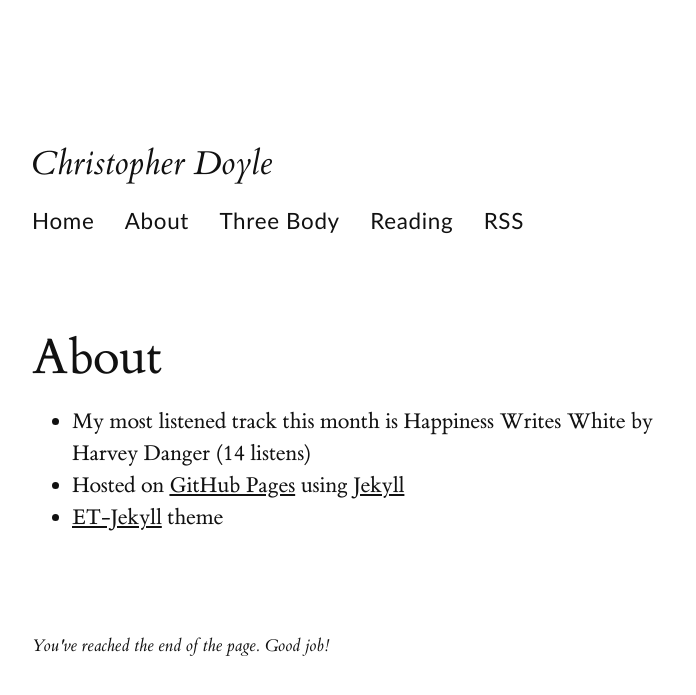
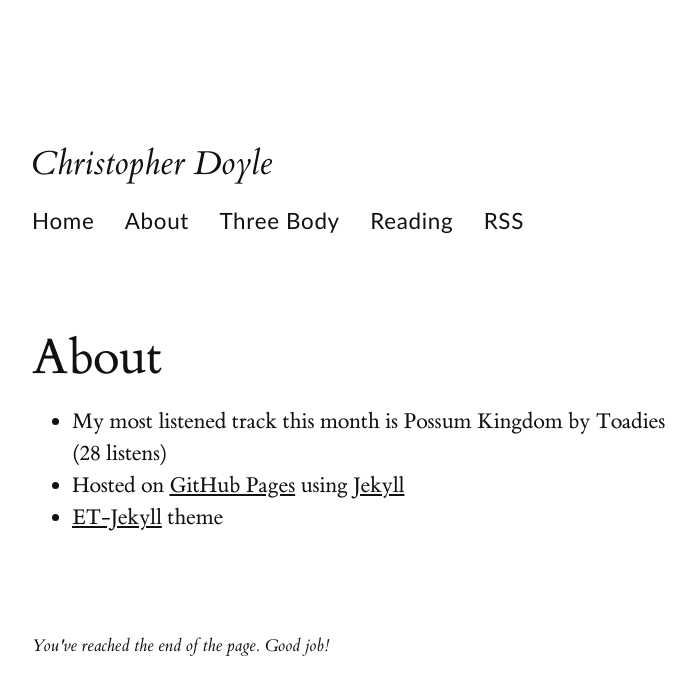
Before and after one commit to christopherdoyle/christopherdoyle.github.io, a Jekyll site: the page built from about.md, in a window 1280 px wide. Shown: the top 695 px of the page, without its empty margins (128-824 px from the left). Built offline with Jekyll 4.4.1, drawn with Linux system fonts in a browser that asks for light colours.

Commit message:
Updated config with latest top track from last.fm

```diff
--- a/_config.yml
+++ b/_config.yml
@@ -10,7 +10,7 @@ sass:
   style: compressed
 title: Christopher Doyle
 top_track:
-  artist: Harvey Danger
-  name: Happiness Writes White
-  playcount: 14
+  artist: Toadies
+  name: Possum Kingdom
+  playcount: 28
 url: https://christopherdoyle.github.io/
```
